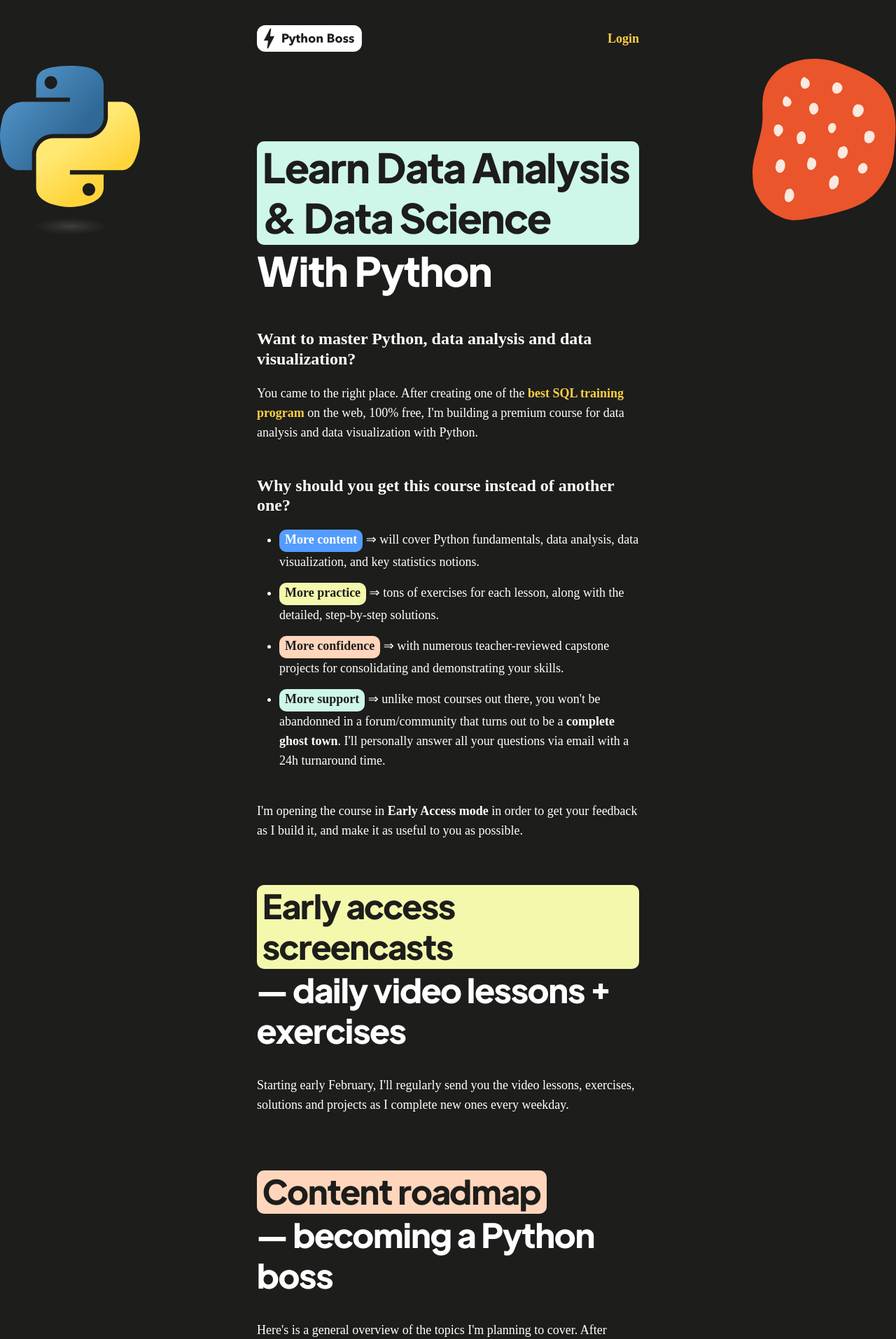
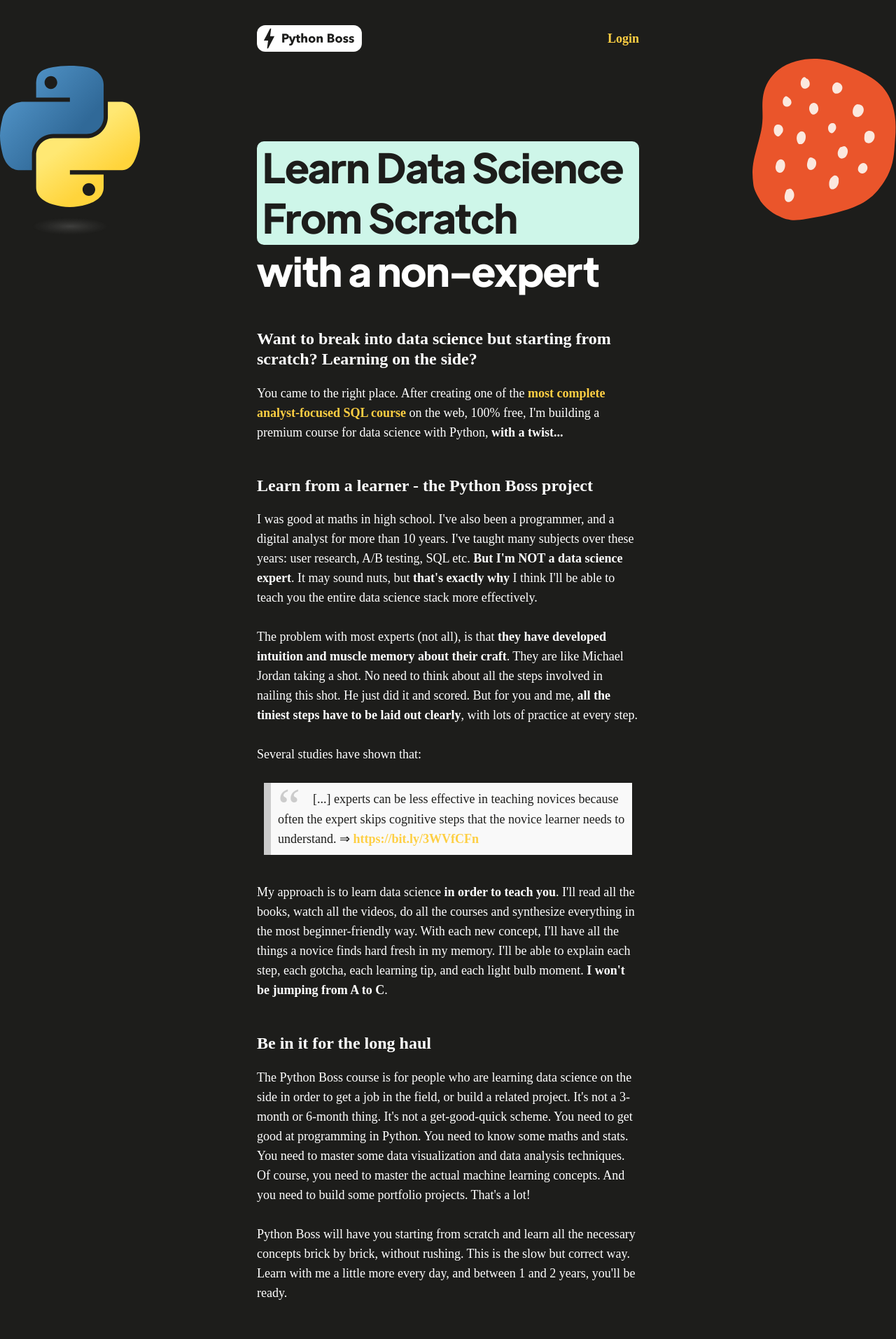
Before and after one commit to ismaelsow/pythonboss, a Jekyll site: the page built from index.html, in a window 1280 px wide. Shown: the top 1914 px of the page at 70% size. Built offline with Jekyll 4.4.1, drawn with Linux system fonts in a browser that asks for light colours; some web fonts are replaced; some of the changed text lies outside the part shown.

Commit message:
Copy and price update

```diff
--- a/assets/css/style.css
+++ b/assets/css/style.css
@@ -194,7 +194,6 @@
   padding-bottom: 4px;
   padding-left: 8px;
   border-radius: 10px;
-  background-color: #d5c8fb;
   max-width:max-content;
 }
 
--- a/index.html
+++ b/index.html
@@ -1,6 +1,6 @@
 ---
 layout: default
-title: "Python data analysse &  course"
+title: "Learn data science with Python"
 ---
 
 <div class="scribbles-container">
@@ -12,20 +12,32 @@
     <div class="col-lg-3"></div>
 
     <div class="col-xs-12 col-lg-6">
-      <h1><span class="text-highlight bg-green">Learn Data Analysis & Data Science</span><br>With Python</h1>
+      <h1><span class="text-highlight bg-green">Learn Data Science From Scratch</span><br> with a non-expert</h1>
       <div class="intro">
-        <h4 class="padding-top-48"><span style="font-weight:800">Want to master Python, data analysis and data visualization?</span></h4>
-        <p>You came to the right place. After creating one of the <a href="https://sqlboss.co/" target="_blank">best SQL training program</a> on the web, 100% free, I'm building a premium course for data analysis and data visualization with Python.</p>
+        <h4 class="padding-top-48"><span style="font-weight:800">Want to break into data science but starting from scratch? Learning on the side?</span></h4>
+        <p>You came to the right place. After creating one of the <a href="https://sqlboss.co/" target="_blank">most complete analyst-focused SQL course</a> on the web, 100% free, I'm building a premium course for data science with Python, <strong>with a twist...</strong></p>
+
+        <h4 class="padding-top-48"><span style="font-weight:800">Learn from a learner - the Python Boss project</span></h4>
+        <p>I was good at maths in high school. I've also been a programmer, and a digital analyst for more than 10 years. I've taught many subjects over these years: user research, A/B testing, SQL etc. <strong>But I'm NOT a data science expert</strong>. It may sound nuts, but <strong>that's exactly why</strong> I think I'll be able to teach you the entire data science stack more effectively.</p>
+        <p>The problem with most experts (not all), is that <strong>they have developed intuition and muscle memory about their craft</strong>. They are like Michael Jordan taking a shot. No need to think about all the steps involved in nailing this shot. He just did it and scored. But for you and me, <strong>all the tiniest steps have to be laid out clearly</strong>, with lots of practice at every step.</p>
+        <p>Several studies have shown that:</p>
+        <blockquote>[...] experts can be less effective in teaching novices because often the expert skips cognitive steps that the novice learner needs to understand. ⇒ <a href="https://bit.ly/3WVfCFn" target="_blank">https://bit.ly/3WVfCFn</a></blockquote>
+        <p>My approach is to learn data science <strong>in order to teach you</strong>. I'll read all the books, watch all the videos, do all the courses and synthesize everything in the most beginner-friendly way. With each new concept, I'll have all the things a novice finds hard fresh in my memory. I'll be able to explain each step, each gotcha, each learning tip, and each light bulb moment. <strong>I won't be jumping from A to C</strong>.</p>
+
+        <h4 class="padding-top-48"><span style="font-weight:800">Be in it for the long haul</span></h4>
+        <p>The Python Boss course is for people who are learning data science on the side in order to get a job in the field, or build a related project. It's not a 3-month or 6-month thing. It's not a get-good-quick scheme. You need to get good at programming in Python. You need to know some maths and stats. You need to master some data visualization and data analysis techniques. Of course, you need to master the actual machine learning concepts. And you need to build some portfolio projects. That's a lot!</p>
+        <p>Python Boss will have you starting from scratch and learn all the necessary concepts brick by brick, without rushing. This is the slow but correct way. Learn with me a little more every day, and between 1 and 2 years, you'll be ready.</p>
 
         <h4 class="padding-top-48">Why should you get this course instead of another one?</h4>
         <ul>
-          <li><span class="text-highlight bg-blue"><strong>More content</strong></span> ⇒ will cover Python fundamentals, data analysis, data visualization, and key statistics notions.</li>
-          <li><span class="text-highlight bg-yellow"><strong>More practice</strong></span> ⇒ tons of exercises for each lesson, along with the detailed, step-by-step solutions.</li>
-          <li><span class="text-highlight bg-orange"><strong>More confidence</strong></span> ⇒ with numerous teacher-reviewed capstone projects for consolidating and demonstrating your skills.</li>
-          <li><span class="text-highlight bg-green"><strong>More support</strong></span> ⇒ unlike most courses out there, you won't be abandonned in a forum/community that turns out to be a <strong>complete ghost town</strong>. I'll personally answer all your questions via email with a 24h turnaround time.</li>
+          <li><span class="text-highlight bg-blue"><strong>More pedagogy</strong></span> ⇒ as a fellow learner, I'll know your roadblocks as a beginner. I'll fanatically focus on explaining every step along the way, with scores of illustrations and examples.</li>
+          <li><span class="text-highlight bg-yellow"><strong>More building blocks</strong></span> ⇒ Python fundamentals, data extraction, data visualization, data analysis, maths and stats foundations, machine learning.</li>
+          <li><span class="text-highlight bg-orange"><strong>More practice</strong></span> ⇒ tons of exercises for each lesson, along with the detailed, step-by-step solutions.</li>
+          <li><span class="text-highlight bg-green"><strong>More confidence</strong></span> ⇒ teacher-reviewed capstone project for consolidating and demonstrating your skills.</li>
+          <li><span class="text-highlight bg-purple"><strong>More support</strong></span> ⇒ unlike most courses out there, you won't be abandonned in a forum/community that turns out to be a <strong>complete ghost town</strong>. I'll personally answer all your questions via email with a 24h turnaround time.</li>
         </ul>
 
-        <p>I'm opening the course in <strong>Early Access mode</strong> in order to get your feedback as I build it, and make it as useful to you as possible.</p>
+        <p>I'm opening the course in <strong>Early Access mode</strong> in order to get your feedback as I build it, and make it as useful to you as possible. Join now to get an incredible launch offer.</p>
 
       </div>
     </div>
@@ -48,7 +60,7 @@
 
       <h2 class="h3-big-margin"><span class="text-highlight bg-yellow">Early access screencasts </span> — daily video lessons + exercises</h2>
       <div class="chapter">
-        <p>Starting early February, I'll regularly send you the video lessons, exercises, solutions and projects as I complete new ones every weekday.</p>
+        <p>Starting in February 2023, I'll regularly send you the video lessons, exercises, and solutions as I complete new ones every weekday.</p>
       </div>
 
       <h2 class="h3-big-margin"><span class="text-highlight bg-orange">Content roadmap </span><br> — becoming a Python boss</h2>
@@ -56,7 +68,7 @@
         <p>Here's is a general overview of the topics I'm planning to cover. After completing these fundamentals, I'll keep adding new content and resources on an ongoing basis.</p>
       </div>
 
-      <h3><span class="text-highlight bg-white">Python basics</span></h3>
+      <h3><span class="text-highlight bg-white">Python programming</span></h3>
       <div class="chapter">
         <ul>
           <li>Command line 101</li>
@@ -117,9 +129,10 @@
         </ul>
       </div>
 
-      <h3><span class="text-highlight bg-white">Maths foundations</span></h3>
+      <h3><span class="text-highlight bg-white">Maths & stats foundations</span></h3>
       <div class="chapter">
         <ul>
+          <li>NumPy 101</li>
           <li>Probability</li>
           <li>Statistics</li>
           <li>Linear algebra</li>
@@ -131,43 +144,34 @@
       <div class="chapter">
         <ul>
           <li>Experience analysis</li>
-          <li>Classification</li>
-          <li>Support vector machines</li>
-          <li>Decision trees</li>
-          <li>Random forest</li>
-          <li>Regression</li>
-          <li>Factor analysis</li>
-          <li>Natural language processing</li>
-          <li>Sentiment analysis</li>
-          <li>Clustering</li>
-          <li>Neural networks</li>
-          <li>Convoluted neural networks</li>
-          <li>Recurrent neural networks</li>
-          <li>Reinforcement learning</li>
+          <li>Classification with scikit-learn</li>
+          <li>Support vector machines with scikit-learn</li>
+          <li>Decision trees with scikit-learn</li>
+          <li>Random forest with scikit-learn</li>
+          <li>Linear regression with scikit-learn</li>
+          <li>Logistic regression with scikit-learn</li>
+          <li>Decision tree regression with scikit-learn</li>
+          <li>Random forest regression with scikit-learn</li>
+          <li>Factor analysis with FactorAnalyzer</li>
+          <li>Natural language processing with NLTK and FastText</li>
+          <li>Sentiment analysis with NLTK</li>
+          <li>Clustering with scikit-learn</li>
+          <li>Neural networks with PyTorch</li>
+          <li>Convoluted neural networks with PyTorch</li>
+          <li>Recurrent neural networks with PyTorch</li>
+          <li>Reinforcement learning with PyTorch</li>
         </ul>
       </div>
 
-      <h2 class="h3-big-margin"><span class="text-highlight bg-yellow">Teacher-reviewed<br>capstone projects </span> — with 93 hand-picked real datasets</h2>
+      <h2 class="h3-big-margin"><span class="text-highlight bg-yellow">Teacher-reviewed<br>capstone project </span> — with 93 hand-picked real datasets</h2>
       <div class="chapter">
-        <p><strong>During the course, you'll work on several capstone projects The goals of the projects are:</strong></p>
+        <p><strong>At the end of the course, you'll work on a capstone project. The goals of the project are:</strong></p>
         <ul>
           <li>to bring together everything you’ve learned during the course</li>
           <li>and build something you can share with team members, managers and recruiters to demonstrate your new skills. 😎</li>
         </ul>
-        <p><strong>I provide everything you need to build projects that makes your boss happy or gets you hired. Your portfolio projects will:</strong></p>
-        <ul>
-          <li>help you demonstrate advanced Python, data analysis and data visualization skills</li>
-          <li>use a dataset YOU and OTHERS will find interesting</li>
-          <li>make you do real analysis, find useful insights, and create pro-level visualizations</li>
-        </ul>
 
-        <p><strong>(1) I give you 2 starter projects to get you going and inspired:</strong></p>
-        <ul>
-          <li>Consumer complaints analysis</li>
-          <li>Customer churn analysis</li>
-        </ul>
-
-        <p><strong>(2) You get access to a <strong>hand-curated database of 93 original, interesting, real datasets</strong> to work with. </strong></p>
+        <p><strong>(1) You'll get access to a <strong>hand-curated database of 93 original, interesting, real datasets</strong> to work with. </strong></p>
         <p><img src="/assets/images/datasets.png" style="width:580px;border-radius:12px" /></p>
         <p>Instead of wasting time trawling Kaggle and the whole web for good datasets to work with, just use our curated list of datasets and relax. I've done the hard work for you to find datasets that meet these 3 criteria:</p>
         <ul>
@@ -177,7 +181,7 @@
         </ul>
         <p>I update the list of datasets very often, so you will be notified on new additions weekly or bi-weekly.</p>
 
-        <p style="padding-top: 24px"><strong>(3) I give you detailed feedback to make your project even better</strong></p>
+        <p style="padding-top: 24px"><strong>(2) I'll give you detailed feedback to make your project even better</strong></p>
         <div>You can send me a completed project and within a week, and I'll give you a <strong>detailed written review with visual annotations</strong>.</div>
       </div>
 
@@ -222,57 +226,32 @@
 </div>
 <section class="container pricing-details">
   <div class="row">
-    <div class="col-lg-2"></div>
-    <div class="col-xs-12 col-lg-8">
+    <div class="col-lg-3"></div>
+    <div class="col-xs-12 col-lg-6">
       <h2>🔥 Become a Python Boss 🔥</h2>
-      <h3 class="lifetime-plan"><span class="text-highlight bg-yellow">JOIN NOW</span> — it will pay for itself, multiple times.</h3>
+      <h3 class="lifetime-plan"><span class="text-highlight bg-yellow">JOIN NOW</span> — the price will increase regulary as new content is added.</h3>
       <!-- PLANS -->
       <div class="plans">
-        <!-- YEARLY PLAN -->
-        <div class="pricing-plan">
-          <div style="display:flex">
-            <div><strong>Python Boss - Yearly</strong></div>
-          </div>
-          <div style="padding-top:38px !important;display:flex;padding-top:16px;align-items:center;justify-content:center;" class="mobile-margin-48">
-            <div class="price">$199</div>
-            <div style="display:flex;flex-direction:column;padding-left:12px">
-              <div class="pricing-subtitle"><span><strong>yearly payments</strong></span><br><span>plus local taxes if EU resident</span></div>
-            </div>
-          </div>
-          <div class="btn-wrapper">
-            <a href="https://buy.stripe.com/8wM8x7guZ7Xi6644gk" class="top individual checkout">
-              <button class="btn btn-dark cta">Buy Yearly</button>
-            </a>
-          </div>
-          <ul>
-            <li>Daily <strong>in-depth screencasts</strong></li>
-            <li>Numerous <strong>exercises with solutions</strong></li>
-            <li><strong>Teacher-reviewed</strong> capstone projects</li>
-            <li>Database of <strong>93+ curated datasets</strong></li>
-            <li>Teacher email support with answers <strong>under 24h</strong></li>
-          </ul>
-        </div>
-        <!-- END YEARLY PLAN -->
         <!-- LIFETIME PLAN -->
         <div class="pricing-plan">
           <div style="display:flex">
             <div><strong>Python Boss - Lifetime</strong></div>
           </div>
           <div style="padding-top:38px !important;display:flex;padding-top:16px;align-items:center;justify-content:center;" class="mobile-margin-48">
-            <div class="price">$299</div>
+            <div class="price"><span style="text-decoration:line-through;color:grey">$499</span> $29</div>
             <div style="display:flex;flex-direction:column;padding-left:12px">
               <div class="pricing-subtitle"><span><strong>one-time payment</strong></span><br><span>plus local taxes if EU resident</span></div>
             </div>
           </div>
           <div class="btn-wrapper">
-            <a href="https://buy.stripe.com/4gw28JceJ1yUgKIdQV" class="top individual checkout">
-              <button class="btn btn-dark cta">Buy lifetime</button>
+            <a href="https://buy.stripe.com/7sIbJj6UpfpK2TS28e" class="top individual checkout">
+              <button class="btn btn-dark cta">Buy launch offer — Learn DS from scratch</button>
             </a>
           </div>
           <ul>
             <li>Daily <strong>in-depth screencasts</strong></li>
             <li>Numerous <strong>exercises with solutions</strong></li>
-            <li><strong>Teacher-reviewed</strong> capstone projects</li>
+            <li><strong>Teacher-reviewed</strong> capstone project</li>
             <li>Database of <strong>93+ curated datasets</strong></li>
             <li>Teacher email support with answers <strong>under 24h</strong></li>
           </ul>
@@ -280,9 +259,8 @@
         <!-- END LIFETIME PLAN -->
       <!-- END PLANS -->
       </div>
-
     </div>
-    <div class="col-lg-2"></div>
+    <div class="col-lg-3"></div>
   </div>
 </section>
 
@@ -298,18 +276,18 @@
         <blockquote>
           <p>Hi {manager},</p><br><br>
 
-          <p>I found this Python course called <i>Python Boss</i> that could boost my Python data analysis and data science skills. I'd like to enroll and put these new skills to good use here at {company_name}.</p>
+          <p>I found this Python course called <i>Python Boss</i> that could boost my data analysis and data science skills with Python. I'd like to enroll and put these new skills to good use here at {company_name}.</p>
 
           <p>Here are some key benefits:</p><br><br>
 
           <ul>
             <li>Daily screencasts</li>
             <li>Numerous exercises with solutions</li>
-            <li>Teacher-reviewed capstone projects</li>
+            <li>Teacher-reviewed capstone project</li>
             <li>Database of curated 93+ datasets</li>
           </ul>
 
-          <p>The program costs $199 USD yearly, or $299 lifetime. If you like, you can review course details here, including the instructors' bios: https://pythonboss.dev/</p><br><br>
+          <p>The program has a launch offer of $29 for lifetime access. If you like, you can review course details here, including the instructors' bios: https://pythonboss.dev/</p><br><br>
           <p>What do you think?</p><br><br>
           <p>Thanks,<br>{Your Name}</p><br><br>
         </blockquote>
@@ -335,57 +313,32 @@
 </div>
 <section class="container pricing-details">
   <div class="row">
-    <div class="col-lg-2"></div>
-    <div class="col-xs-12 col-lg-8">
+    <div class="col-lg-3"></div>
+    <div class="col-xs-12 col-lg-6">
       <h2>🔥 Become a Python Boss 🔥</h2>
-      <h3 class="lifetime-plan"><span class="text-highlight bg-yellow">JOIN NOW</span> — it will pay for itself, multiple times.</h3>
+      <h3 class="lifetime-plan"><span class="text-highlight bg-yellow">JOIN NOW</span> — the price will increase regulary as new content is added.</h3>
       <!-- PLANS -->
       <div class="plans">
-        <!-- YEARLY PLAN -->
-        <div class="pricing-plan">
-          <div style="display:flex">
-            <div><strong>Python Boss - Yearly</strong></div>
-          </div>
-          <div style="padding-top:38px !important;display:flex;padding-top:16px;align-items:center;justify-content:center;" class="mobile-margin-48">
-            <div class="price">$199</div>
-            <div style="display:flex;flex-direction:column;padding-left:12px">
-              <div class="pricing-subtitle"><span><strong>yearly payments</strong></span><br><span>plus local taxes if EU resident</span></div>
-            </div>
-          </div>
-          <div class="btn-wrapper">
-            <a href="https://buy.stripe.com/8wM8x7guZ7Xi6644gk" class="top individual checkout">
-              <button class="btn btn-dark cta">Buy Yearly</button>
-            </a>
-          </div>
-          <ul>
-            <li>Daily <strong>in-depth screencasts</strong></li>
-            <li>Numerous <strong>exercises with solutions</strong></li>
-            <li><strong>Teacher-reviewed</strong> capstone projects</li>
-            <li>Database of <strong>93+ curated datasets</strong></li>
-            <li>Teacher email support with answers <strong>under 24h</strong></li>
-          </ul>
-        </div>
-        <!-- END YEARLY PLAN -->
         <!-- LIFETIME PLAN -->
         <div class="pricing-plan">
           <div style="display:flex">
             <div><strong>Python Boss - Lifetime</strong></div>
           </div>
           <div style="padding-top:38px !important;display:flex;padding-top:16px;align-items:center;justify-content:center;" class="mobile-margin-48">
-            <div class="price">$299</div>
+            <div class="price"><span style="text-decoration:line-through;color:grey">$499</span> $29</div>
             <div style="display:flex;flex-direction:column;padding-left:12px">
               <div class="pricing-subtitle"><span><strong>one-time payment</strong></span><br><span>plus local taxes if EU resident</span></div>
             </div>
           </div>
           <div class="btn-wrapper">
-            <a href="https://buy.stripe.com/4gw28JceJ1yUgKIdQV" class="top individual checkout">
-              <button class="btn btn-dark cta">Buy lifetime</button>
+            <a href="https://buy.stripe.com/7sIbJj6UpfpK2TS28e" class="top individual checkout">
+              <button class="btn btn-dark cta">Buy launch offer — Learn DS from scratch</button>
             </a>
           </div>
           <ul>
             <li>Daily <strong>in-depth screencasts</strong></li>
             <li>Numerous <strong>exercises with solutions</strong></li>
-            <li><strong>Teacher-reviewed</strong> capstone projects</li>
+            <li><strong>Teacher-reviewed</strong> capstone project</li>
             <li>Database of <strong>93+ curated datasets</strong></li>
             <li>Teacher email support with answers <strong>under 24h</strong></li>
           </ul>
@@ -393,8 +346,7 @@
         <!-- END LIFETIME PLAN -->
       <!-- END PLANS -->
       </div>
-
     </div>
-    <div class="col-lg-2"></div>
+    <div class="col-lg-3"></div>
   </div>
 </section>
```
Also changed, not shown: other parts of index.html (+2 -2 lines), thank-you/index.html (+16 -11 lines).
